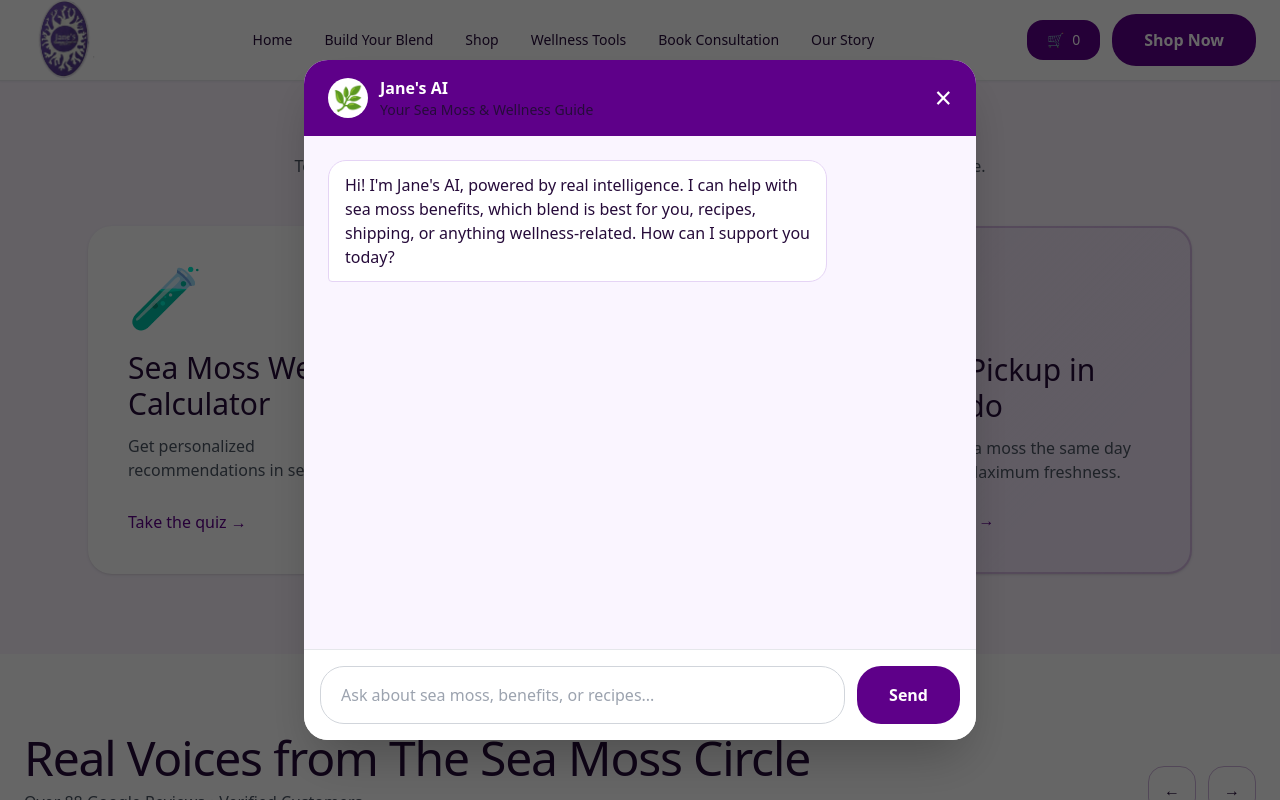
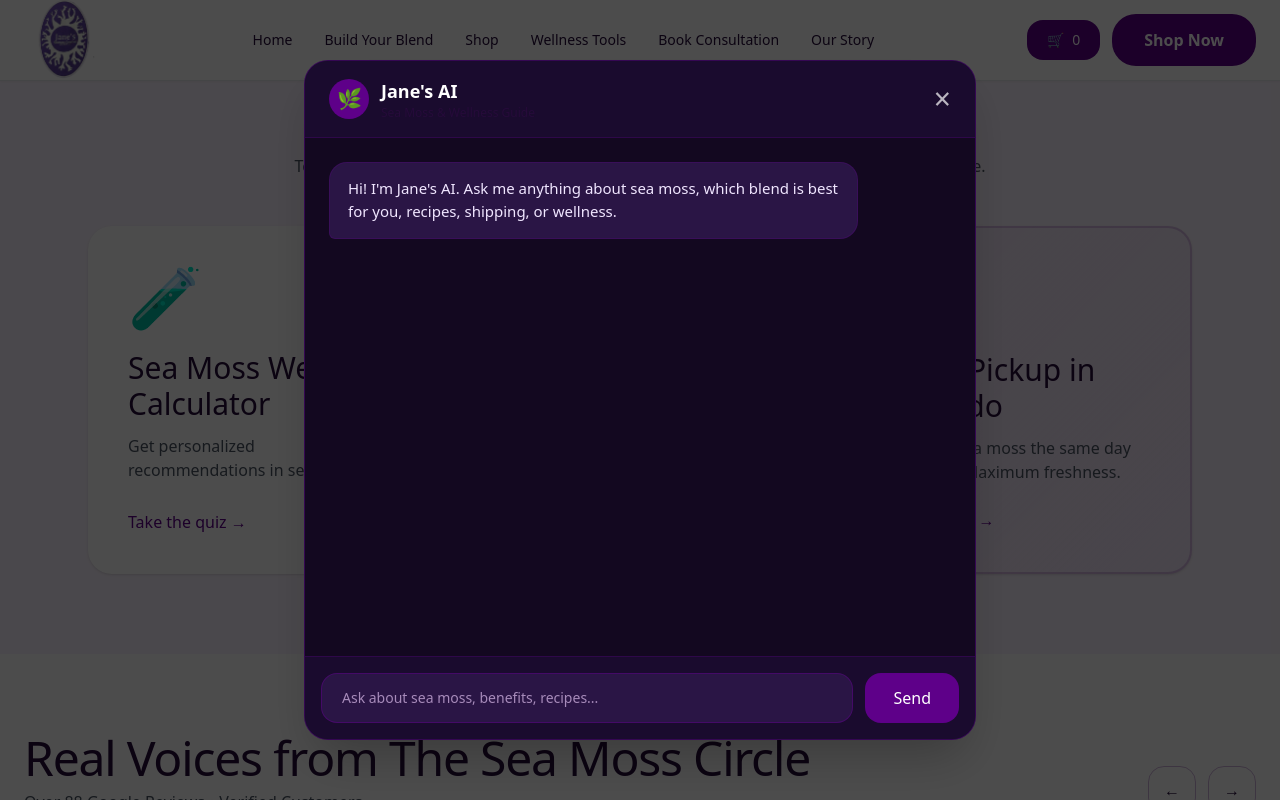
Before and after one commit to vontamr/janesseamosshealing, a website: page index.html in a window 1280 px wide. Both pictures are taken after a click on the element 639 px from the left and 3757 px from the top of the page. Shown: the part 3357-4157 px from the top of the page. Drawn offline with nearby package versions, Linux system fonts and the light colour scheme.

Commit message:
Update index.html with new content

```diff
--- a/index.html
+++ b/index.html
@@ -47,11 +47,47 @@ window.addEventListener('load', initTailwind);
 @keyframes marquee { from { transform: translateX(0); } to { transform: translateX(-50%); } }
 .palm-tree { position: absolute; right: 5%; bottom: 10%; width: 420px; opacity: 0.15; z-index: 1; pointer-events: none; }
 .review-card { min-width: 340px; max-width: 380px; flex-shrink: 0; }
-.chat-message { max-width: 80%; padding: 12px 16px; border-radius: 18px; margin-bottom: 8px; line-height: 1.5; }
-.user-message { background: #5E0089; color: white; margin-left: auto; border-bottom-right-radius: 4px; }
-.ai-message { background: white; border: 1px solid #e5d4f5; margin-right: auto; border-bottom-left-radius: 4px; }
 .delivery-card { transition: all 0.3s cubic-bezier(0.4, 0, 0.2, 1); cursor: pointer; }
 .delivery-card:hover { transform: translateY(-4px); box-shadow: 0 20px 25px -5px rgb(0 0 0 / 0.1); }
+
+/* ===== Dark Purple Grok-style Chat ===== */
+#ai-chat-modal .chat-container {
+  background: #1a0b2e;
+  border: 1px solid rgba(94, 0, 137, 0.4);
+}
+.chat-message {
+  max-width: 85%;
+  padding: 14px 18px;
+  border-radius: 18px;
+  margin-bottom: 12px;
+  line-height: 1.55;
+  font-size: 15px;
+}
+.user-message {
+  background: #5E0089;
+  color: white;
+  margin-left: auto;
+  border-bottom-right-radius: 6px;
+}
+.ai-message {
+  background: #2a1545;
+  color: #f0e6ff;
+  margin-right: auto;
+  border-bottom-left-radius: 6px;
+  border: 1px solid rgba(94, 0, 137, 0.3);
+}
+#chat-input {
+  background: #2a1545;
+  border: 1px solid rgba(94, 0, 137, 0.5);
+  color: white;
+}
+#chat-input::placeholder {
+  color: #a78bba;
+}
+#chat-input:focus {
+  border-color: #5E0089;
+  outline: none;
+}
 </style>
 </head>
 <body class="bg-white text-deep font-sans antialiased">
@@ -546,24 +582,42 @@ window.addEventListener('load', initTailwind);
   </div>
 </div>
 
-<!-- Jane's AI Chat Modal -->
-<div id="ai-chat-modal" class="hidden fixed inset-0 bg-black/60 z-[99999] flex items-center justify-center p-4">
-  <div class="bg-white w-full max-w-2xl rounded-3xl shadow-2xl overflow-hidden flex flex-col h-[85vh]">
-    <div class="bg-purple px-6 py-4 flex items-center justify-between">
+<!-- ===== DARK PURPLE GROK-STYLE JANE'S AI ===== -->
+<div id="ai-chat-modal" class="hidden fixed inset-0 bg-black/70 z-[99999] flex items-center justify-center p-4">
+  <div class="chat-container w-full max-w-2xl rounded-3xl shadow-2xl overflow-hidden flex flex-col h-[85vh]">
+
+    <!-- Header -->
+    <div class="px-6 py-4 flex items-center justify-between border-b border-purple/30" style="background: #1a0b2e;">
       <div class="flex items-center gap-3">
-        <div class="w-10 h-10 bg-white rounded-full flex items-center justify-center"><span class="text-purple text-2xl">🌿</span></div>
+        <div class="w-10 h-10 rounded-full flex items-center justify-center" style="background: #5E0089;">
+          <span class="text-white text-xl">🌿</span>
+        </div>
         <div>
-          <p class="text-white font-semibold">Jane's AI</p>
-          <p class="text-purple-200 text-sm">Your Sea Moss & Wellness Guide</p>
+          <p class="text-white font-semibold text-lg">Jane's AI</p>
+          <p class="text-purple-300 text-xs">Sea Moss & Wellness Guide</p>
         </div>
       </div>
-      <button onclick="hideAIChat()" class="text-white text-3xl leading-none">×</button>
+      <button onclick="hideAIChat()" class="text-white/70 hover:text-white text-3xl leading-none transition">×</button>
     </div>
-    <div id="chat-messages" class="flex-1 overflow-y-auto p-6 space-y-4 bg-[#faf5ff]"></div>
-    <div class="p-4 border-t bg-white">
+
+    <!-- Messages -->
+    <div id="chat-messages" class="flex-1 overflow-y-auto p-6 space-y-1" style="background: #130820;"></div>
+
+    <!-- Input -->
+    <div class="p-4 border-t border-purple/30" style="background: #1a0b2e;">
       <div class="flex gap-3">
-        <input id="chat-input" type="text" placeholder="Ask about sea moss, benefits, or recipes..." class="flex-1 border border-gray-300 rounded-3xl px-5 py-4 focus:outline-none focus:border-purple">
-        <button onclick="sendMessage()" class="bg-purple hover:bg-deep text-white px-8 rounded-3xl font-semibold">Send</button>
+        <input
+          id="chat-input"
+          type="text"
+          placeholder="Ask about sea moss, benefits, recipes..."
+          class="flex-1 rounded-2xl px-5 py-3.5 text-sm focus:outline-none"
+        >
+        <button
+          onclick="sendMessage()"
+          class="bg-purple hover:bg-[#4a006e] text-white px-7 rounded-2xl font-medium transition-all active:scale-95"
+        >
+          Send
+        </button>
       </div>
     </div>
   </div>
@@ -703,7 +757,7 @@ function showAIChat() {
   document.getElementById('ai-chat-modal').classList.remove('hidden');
   const messagesContainer = document.getElementById('chat-messages');
   if (messagesContainer.children.length === 0) {
-    addAIMessage("Hi! I'm Jane's AI, powered by real intelligence. I can help with sea moss benefits, which blend is best for you, recipes, shipping, or anything wellness-related. How can I support you today?");
+    addAIMessage("Hi! I'm Jane's AI. Ask me anything about sea moss, which blend is best for you, recipes, shipping, or wellness.");
   }
 }
 
@@ -737,7 +791,6 @@ async function sendMessage() {
   addUserMessage(message);
   input.value = '';
 
-  // Typing indicator
   const typingDiv = document.createElement('div');
   typingDiv.className = 'chat-message ai-message';
   typingDiv.id = 'typing-indicator';
```
